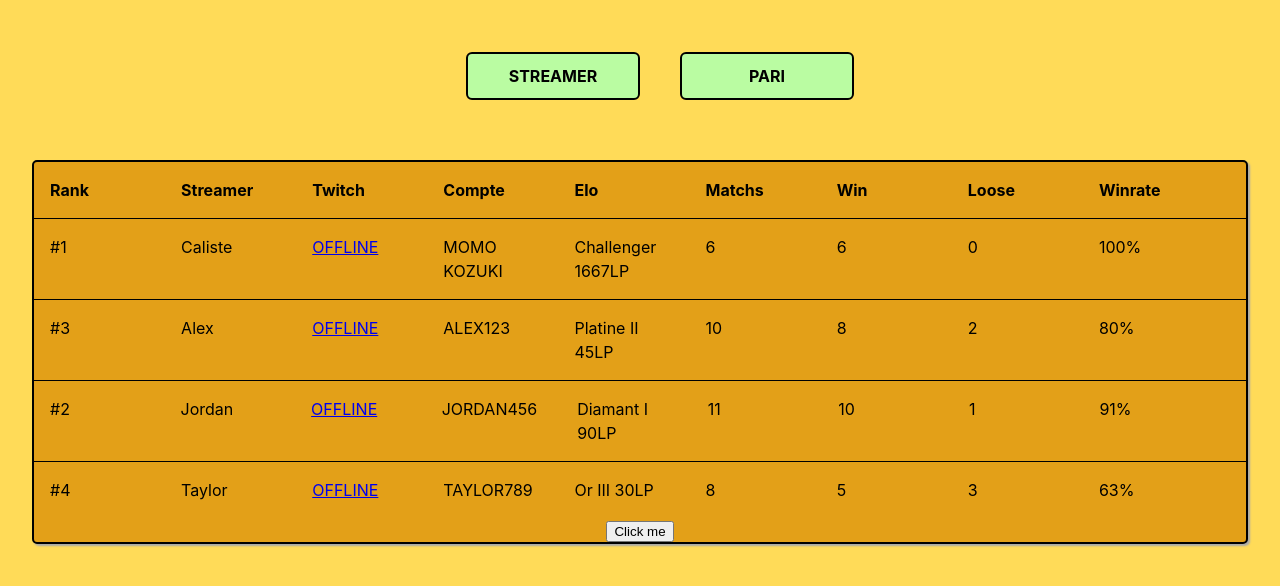
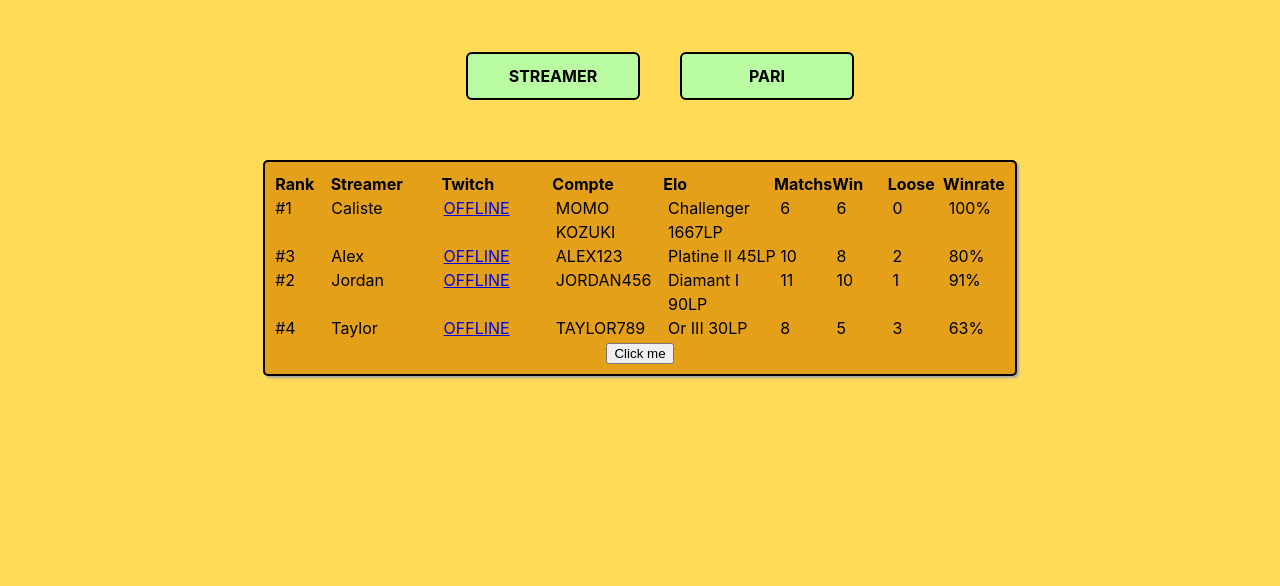
Before and after one commit to jozzzzzz/streamer-base, a Vue app: page / in a window 1280 px wide. Shown: the top 586 px of the page. Built offline with nearby package versions, Linux system fonts and the light colour scheme.

Commit message:
modif front

```diff
--- a/src/components/Form.vue
+++ b/src/components/Form.vue
@@ -81,14 +81,14 @@ button {
   display: block;
   width: 100%;
   padding: 10px;
-  background-color: #007BFF;
-  color: white;
-  border: none;
+  background-color: #A388EE;
+  color: black;
+  border: 1px solid #000;
   border-radius: 5px;
   cursor: pointer;
 }
 
 button:hover {
-  background-color: #0056b3;
+  background-color: #C4A1FF;
 }
 </style>
--- a/src/components/Table.vue
+++ b/src/components/Table.vue
@@ -53,26 +53,20 @@ export default{
 		box-shadow: 2px 2px 2px darkgrey;
 		border-radius: 5px;
 		background-color: #E3A018;
+		width: 60%;
+		padding: 10px;
 	}
 	.table-title {
 		display: grid;
-		grid-template-columns: 1fr 1fr 1fr 1fr 1fr 1fr 1fr 1fr 1fr;
-		padding: 1em;
+		width: 100%;
+		grid-template-columns: 1fr 2fr 2fr 2fr 2fr 1fr 1fr 1fr 1fr;
 		font-weight: bold;
 		text-align: left;
 	}
-	.table-title div {
-		margin-right: 40px;
-	}
 	.table-row {
 		display: grid;
-		grid-template-columns: 1fr 1fr 1fr 1fr 1fr 1fr 1fr 1fr 1fr;
-		padding: 1em;
-		border-top: 1px solid #000;
+		width: 100%;
+		grid-template-columns: 1fr 2fr 2fr 2fr 2fr 1fr 1fr 1fr 1fr;
 		text-align: left;
-		align-items: left;
-	}
-	.table-row div {
-		margin-right: 40px;
 	}
 </style>
```
